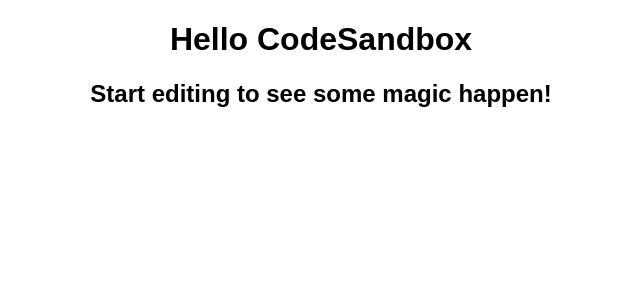
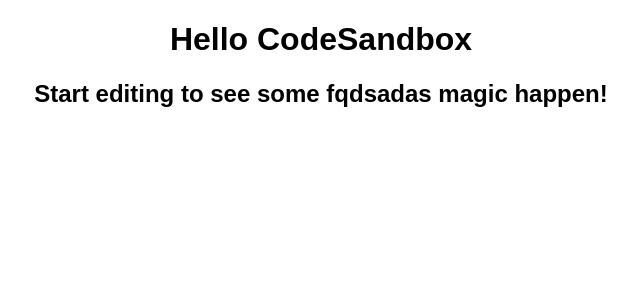
Before and after one commit to Mayankgangwr/Mytution, a React (Create React App) app: page / in a window 1280 px wide. Shown: the top 300 px of the page, without its empty margins (319-959 px from the left). Built offline with nearby package versions, Linux system fonts and the light colour scheme.

Commit message:
ok comit it

```diff
--- a/src/App.js
+++ b/src/App.js
@@ -4,7 +4,7 @@ export default function App() {
   return (
     <div className="App">
       <h1>Hello CodeSandbox</h1>
-      <h2>Start editing to see some magic happen!</h2>
+      <h2>Start editing to see some fqdsadas magic happen!</h2>
     </div>
   );
 }
```
